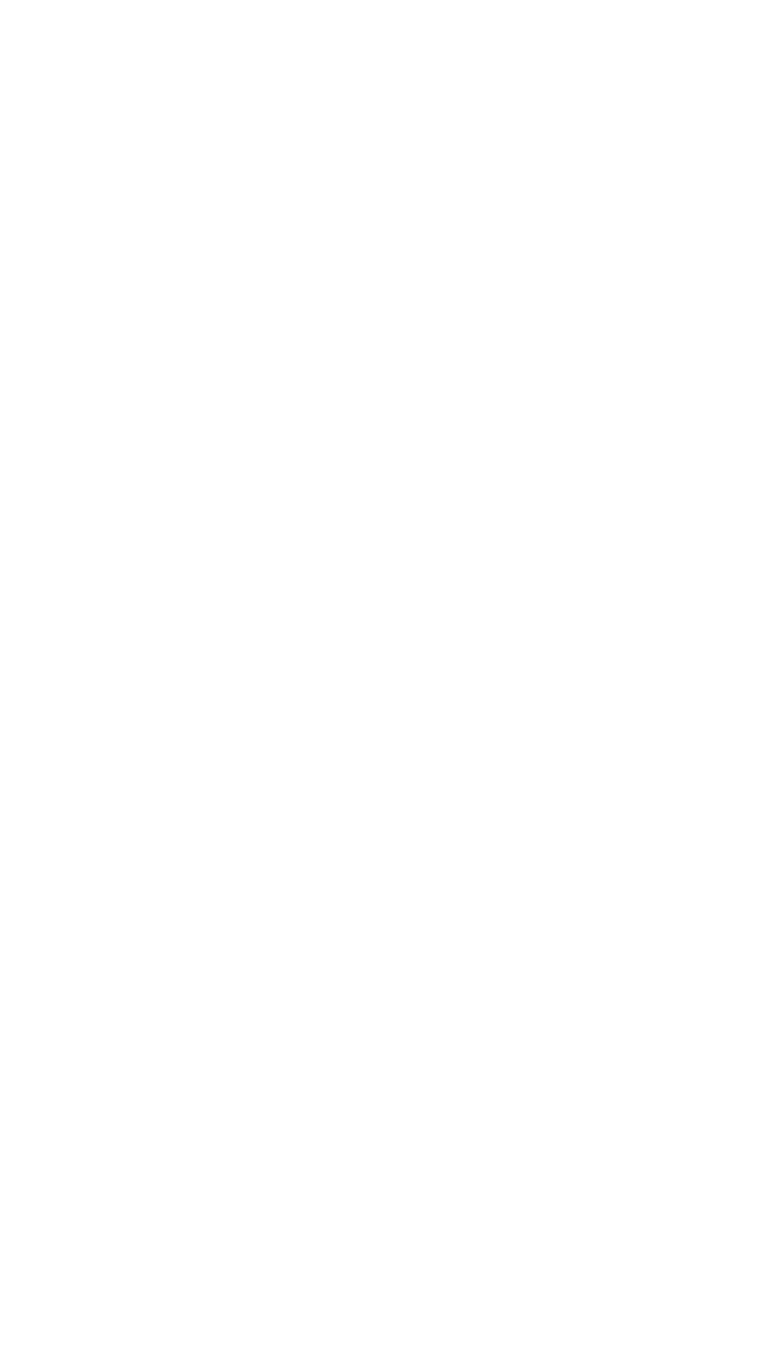
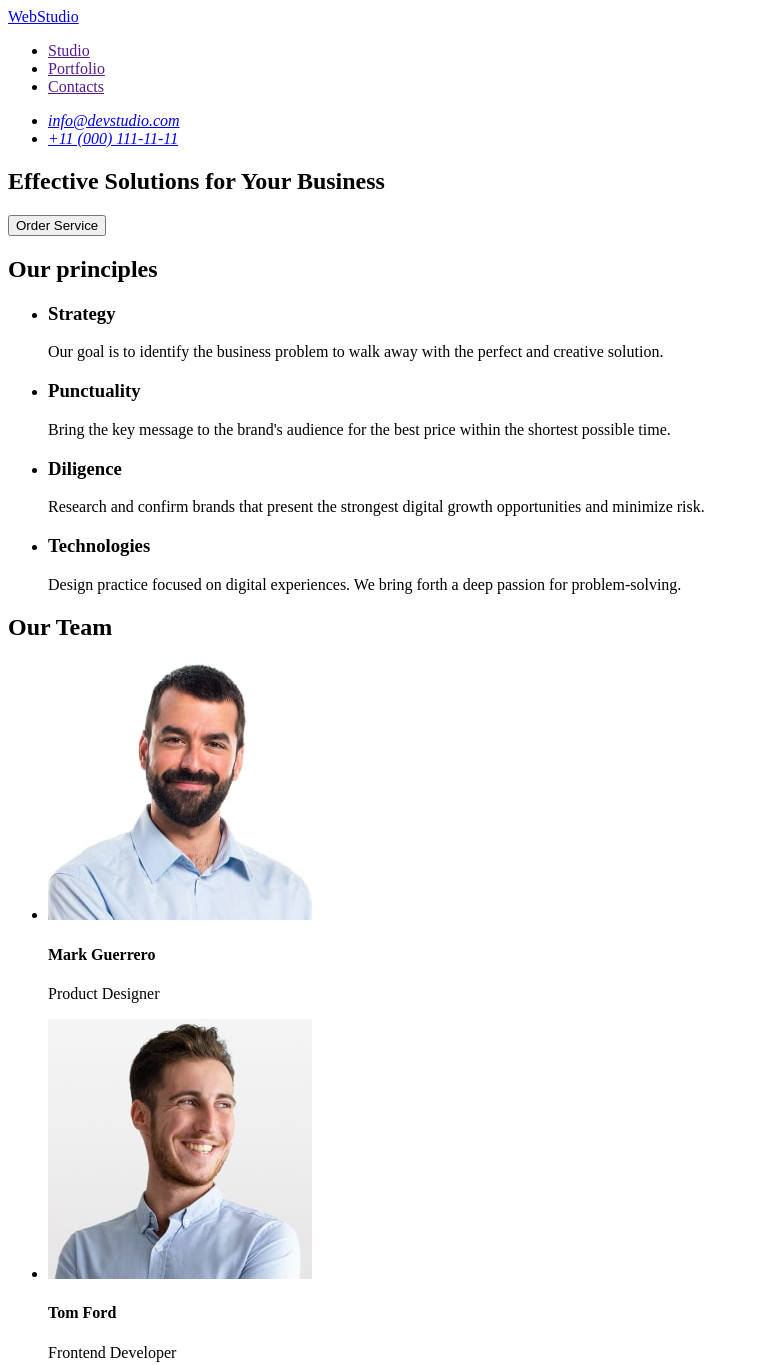
Before and after one commit to vakylaviki/goit-markup-hw-01, a plain HTML site: page index.html in a window 1280 px wide. Shown: the top 1365 px of the page, without its empty margins (0-759 px from the left). Before the commit the page ends 800 px from the top, so only its background shows below. Drawn offline with Linux system fonts and the light colour scheme.

Commit message:
finish project

```diff
--- a/index.html
+++ b/index.html
@@ -5,5 +5,113 @@
     <meta name="viewport" content="width=device-width, initial-scale=1.0" />
     <title>Document</title>
   </head>
-  <body></body>
+  <body>
+    <header>
+      <nav>
+        <a href="/index.html">WebStudio</a>
+        <ul>
+          <li><a href="">Studio</a></li>
+          <li><a href="">Portfolio</a></li>
+          <li><a href="">Contacts</a></li>
+        </ul>
+      </nav>
+      <address>
+        <ul>
+          <li><a href="mailto:info@devstudio.com">info@devstudio.com</a></li>
+          <li><a href="tel:110001111111">+11 (000) 111-11-11</a></li>
+        </ul>
+      </address>
+    </header>
+    <main>
+      <section>
+        <h1>Effective Solutions for Your Business</h1>
+        <button type="button">Order Service</button>
+      </section>
+      <section>
+        <h2>Our principles</h2>
+        <ul>
+          <li>
+            <h3>Strategy</h3>
+            <p>
+              Our goal is to identify the business problem to walk away with the
+              perfect and creative solution.
+            </p>
+          </li>
+          <li>
+            <h3>Punctuality</h3>
+            <p>
+              Bring the key message to the brand's audience for the best price
+              within the shortest possible time.
+            </p>
+          </li>
+          <li>
+            <h3>Diligence</h3>
+            <p>
+              Research and confirm brands that present the strongest digital
+              growth opportunities and minimize risk.
+            </p>
+          </li>
+          <li>
+            <h3>Technologies</h3>
+            <p>
+              Design practice focused on digital experiences. We bring forth a
+              deep passion for problem-solving.
+            </p>
+          </li>
+        </ul>
+      </section>
+      <section>
+        <h2>Our Team</h2>
+        <ul>
+          <li>
+            <img
+              src="img/img(1)-min.jpg"
+              width="264"
+              height="260"
+              alt="Mark Guerrero"
+            />
+            <h4>Mark Guerrero</h4>
+            <p>Product Designer</p>
+          </li>
+          <li>
+            <img
+              src="img/img(2)-min.jpg"
+              width="264"
+              height="260"
+              alt="Tom Ford"
+            />
+            <h4>Tom Ford</h4>
+            <p>Frontend Developer</p>
+          </li>
+          <li>
+            <img
+              src="img/img(3)-min.jpg"
+              width="264"
+              height="260"
+              alt="Camila Garcia"
+            />
+            <h4>Camila Garcia</h4>
+            <p>Marketing</p>
+          </li>
+          <li>
+            <img
+              src="img/img(4)-min.jpg"
+              width="264"
+              height="260"
+              alt="Daniel Wilson"
+            />
+            <h4>Daniel Wilson</h4>
+            <p>UI Designer</p>
+          </li>
+        </ul>
+      </section>
+    </main>
+    <footer>
+      <a href="/index.html">WebStudio</a>
+      <p>
+        Increase the flow of customers and sales for your business with digital
+        marketing & growth solutions.
+      </p>
+    </footer>
+  </body>
 </html>
```
Also changed, not shown: .css/styles.css (added), img/img(1)-min.jpg (added), img/img(2)-min.jpg (added), img/img(3)-min.jpg (added), img/img(4)-min.jpg (added).
